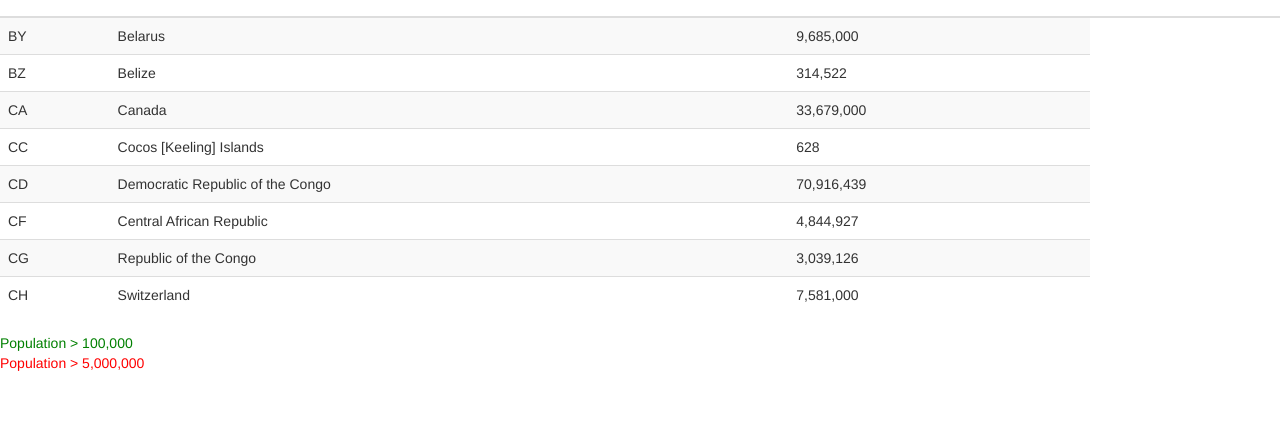
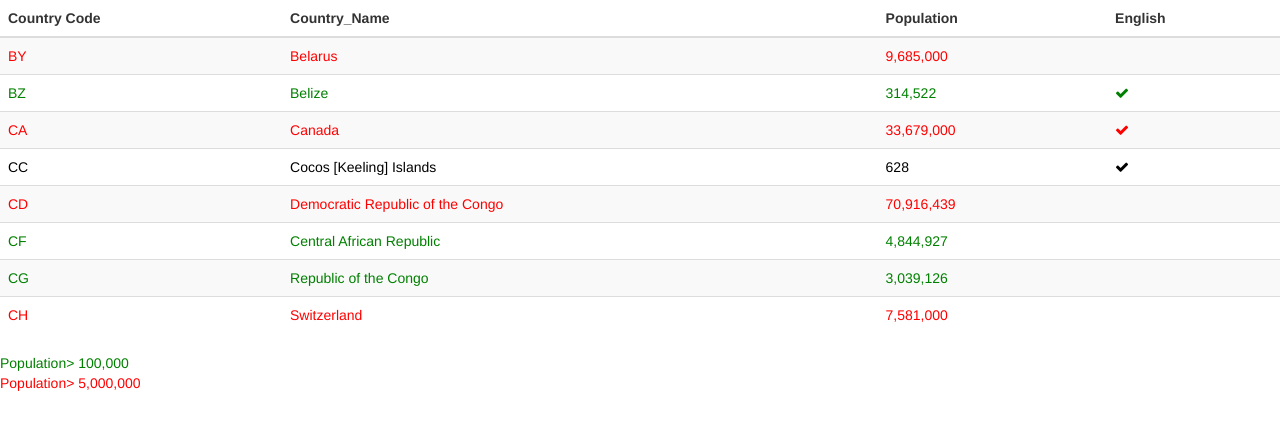
Before and after one commit to theCodeBear/SamerChallenge1, a plain HTML site: page index.html in a window 1280 px wide. Drawn offline with nearby package versions, Linux system fonts and the light colour scheme.

Commit message:
finished the challenge, all correct

```diff
--- a/index.html
+++ b/index.html
@@ -5,37 +5,35 @@
   <title> Samer Challenge 1 </title>
 
   <link rel="stylesheet" href="https://maxcdn.bootstrapcdn.com/bootstrap/3.2.0/css/bootstrap.min.css">
+  <link href="http://maxcdn.bootstrapcdn.com/font-awesome/4.2.0/css/font-awesome.min.css" rel="stylesheet">
   <link rel="stylesheet" type="text/css" href="styles.css">
-  <link href="http://maxcdn.bootstrapcdn.com/font-awesome/4.2.0/css/font-awesome.min.css" rel="stylesheet">
+
 </head>
 <body>
   <div id="country-info"></div>
 
   <div>
-    <span class="lowPop">Population > 100,000</span><br>
-    <span class="highPop">Population > 5,000,000</span>
+    <span class="lowPop">Population> 100,000</span><br>
+    <span class="highPop">Population> 5,000,000</span>
   </div>
 
   <script id="country-template" type="text/x-handlebars-template">
     <table class="table table-striped">
       <thead>
         <tr>
-          {{#each items}}
-          <th> {{Country_Code.key}} </th>
-          {{/each}}
+          <th> Country Code </th>
+          <th> Country_Name </th>
+          <th> Population </th>
+          <th> English </th>
         </tr>
       </thead>
       <tbody>
         {{#each items}}
-          <tr>
+          <tr class={{color Population}}>
             <td> {{Country_Code}} </td>
             <td> {{Country_Name}} </td>
-            <td> {{Population}} </td>
-            <td>
-              {{#if English?}}
-                <i class="fa fa-check"></i>
-              {{/if}}
-            </td>
+            <td> {{formatNumber Population}} </td>
+            <td> {{checkMark English}} </td>
           </tr>
         {{/each}}
       </tbody>
--- a/samerChallenge.js
+++ b/samerChallenge.js
@@ -9,14 +9,14 @@
 
   var dataObj = {
     items: [
-    {Country_Code: "BY", Country_Name: "Belarus", Population: 9685000, "English?": false},
-    {Country_Code: "BZ", Country_Name: "Belize", Population: 314522, "English?": true},
-    {Country_Code: "CA", Country_Name: "Canada", Population: 33679000, "English?": true},
-    {Country_Code: "CC", Country_Name: "Cocos [Keeling] Islands", Population: 628, "English?": true},
-    {Country_Code: "CD", Country_Name: "Democratic Republic of the Congo", Population: 70916439, "English?": false},
-    {Country_Code: "CF", Country_Name: "Central African Republic", Population: 4844927, "English?": false},
-    {Country_Code: "CG", Country_Name: "Republic of the Congo", Population: 3039126, "English?": false},
-    {Country_Code: "CH", Country_Name: "Switzerland", Population: 7581000, "English?": false},
+      {Country_Code: "BY", Country_Name: "Belarus", Population: 9685000, English: false},
+      {Country_Code: "BZ", Country_Name: "Belize", Population: 314522, English: true},
+      {Country_Code: "CA", Country_Name: "Canada", Population: 33679000, English: true},
+      {Country_Code: "CC", Country_Name: "Cocos [Keeling] Islands", Population: 628, English: true},
+      {Country_Code: "CD", Country_Name: "Democratic Republic of the Congo", Population: 70916439, English: false},
+      {Country_Code: "CF", Country_Name: "Central African Republic", Population: 4844927, English: false},
+      {Country_Code: "CG", Country_Name: "Republic of the Congo", Population: 3039126, English: false},
+      {Country_Code: "CH", Country_Name: "Switzerland", Population: 7581000, English: false},
     ]
   }
 
@@ -25,19 +25,30 @@
 
 
   var refreshCountries = function(context) {
-  // go through each Population key and format the number to have commas
-  context.items.forEach(function(country) {
-    country.Population = accounting.formatNumber(country.Population);
-  });
-
     var html = template(context);
     $("#country-info").html(html);
   };
 
-Handlebars.registerHelper('if', function(conditional, options) {
-  if (conditional) {
+// formats the population numbers to have commas
+  Handlebars.registerHelper("formatNumber", function(population) {
+    return accounting.formatNumber(population);
+  });
 
-  }
+// Turn booleans into check marks
+  Handlebars.registerHelper('checkMark', function(english) {
+    if (english === true)
+      return new Handlebars.SafeString("<i class='fa fa-check'></i>");
+    return "";
+  });
+
+// Chooses the class to change the rows the appropriate color based on poopulation
+  Handlebars.registerHelper('color', function(population) {
+    if (population > 5000000)
+      return "highPop";
+    else if (population > 100000)
+      return "lowPop";
+    else
+      return "realLowPop";
   });
 
 
```
Lines whose indentation alone changed are shown as unchanged.
